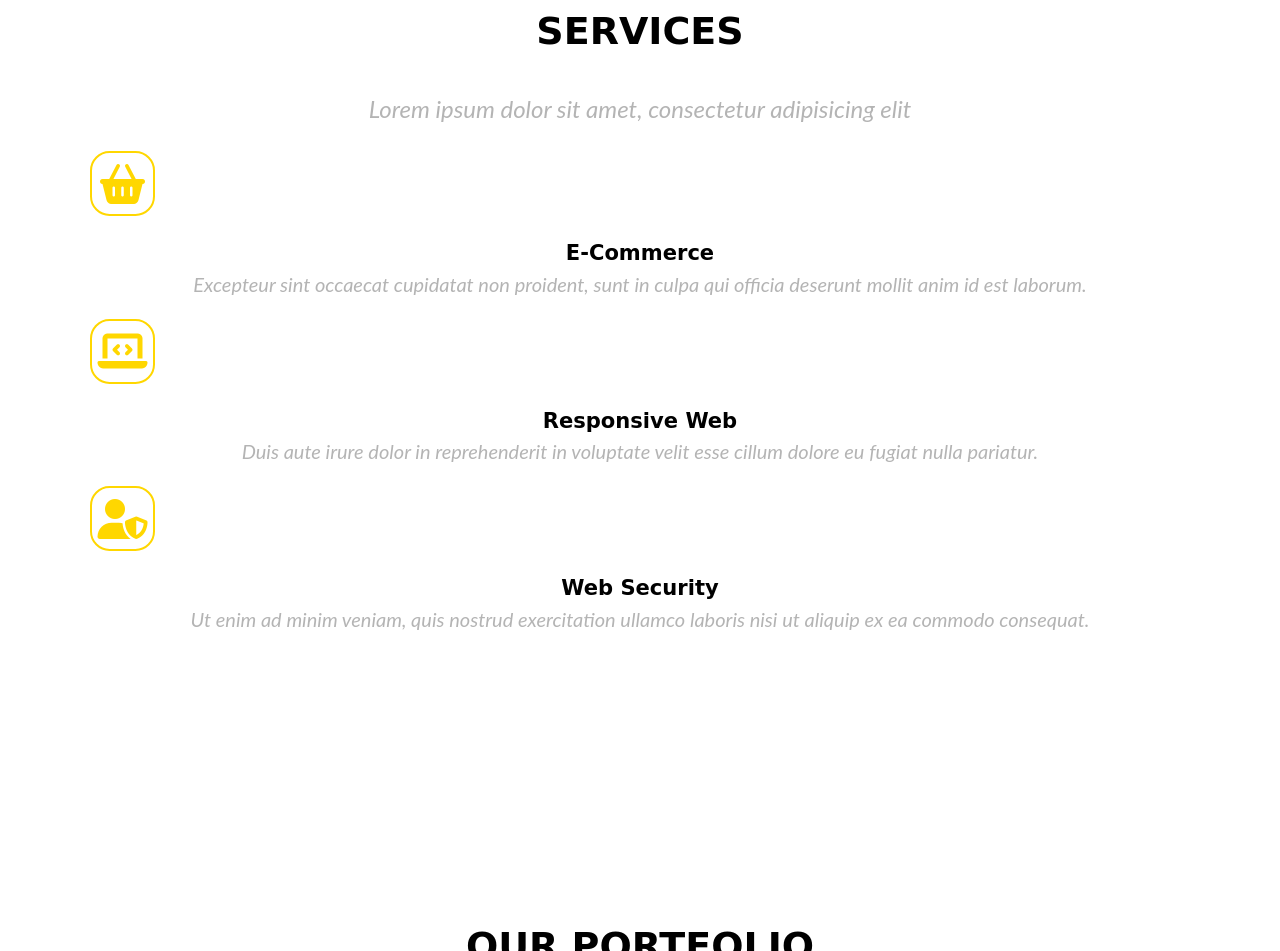
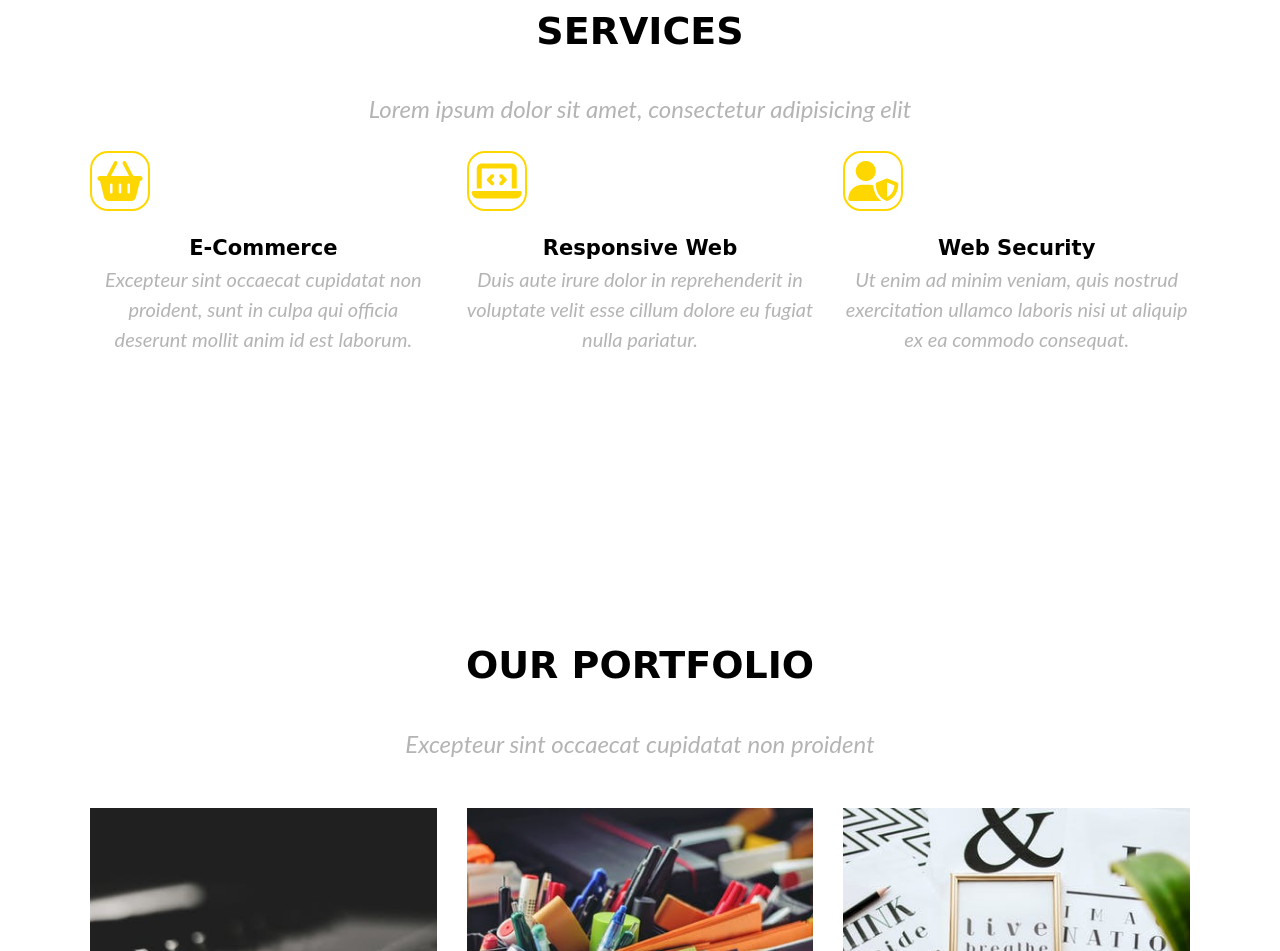
Before and after one commit to Zer0-web/NewProject-1, a website: page index.html in a window 1280 px wide. Shown: the part 945-1896 px from the top of the page. Drawn offline with Linux system fonts and the light colour scheme; a web font is replaced by a local one.

Commit message:
add index.html

```diff
--- a/index.html
+++ b/index.html
@@ -51,10 +51,9 @@
                         </div>
                     </div>
                 </div>
-            </div>
-            <div class="row my-4">
                 <div class="col md-4 py-4">
-                    <div class="card-image justify-content-center">
+                    <div class="card mb-3 justify-content-center align-items-center">
+                        <div class="card-image">
                             <i class="fas fa-laptop-code"></i>
                         </div>
                         <div class="card-body">
@@ -63,14 +62,15 @@
                         </div>
                     </div>
                 </div>
-            <div class="row my-4">
                 <div class="col md-4 py-4">
-                    <div class="card-image justify-content-center">
+                    <div class="card mb-3 justify-content-center align-items-center">
+                        <div class="card-image">
                             <i class="fas fa-user-shield"></i>
                         </div>
                         <div class="card-body">
                             <h3>Web Security</h3>
                             <p>Ut enim ad minim veniam, quis nostrud exercitation ullamco laboris nisi ut aliquip ex ea commodo consequat.</p>
+                        </div>
                     </div>
                 </div>
             </div>
--- a/sass/style.scss
+++ b/sass/style.scss
@@ -135,8 +135,8 @@ section {
         font-size: 40px;
         color: $color-gold;
         background: $text-light;
-        width: 65px;
-        height: 65px;
+        width: 60px;
+        height: 60px;
         border: $color-gold 2px solid;
         border-radius: 30%;
         justify-content: center;
```
Also changed, not shown: css/style.css. Lines whose indentation alone changed are shown as unchanged.
